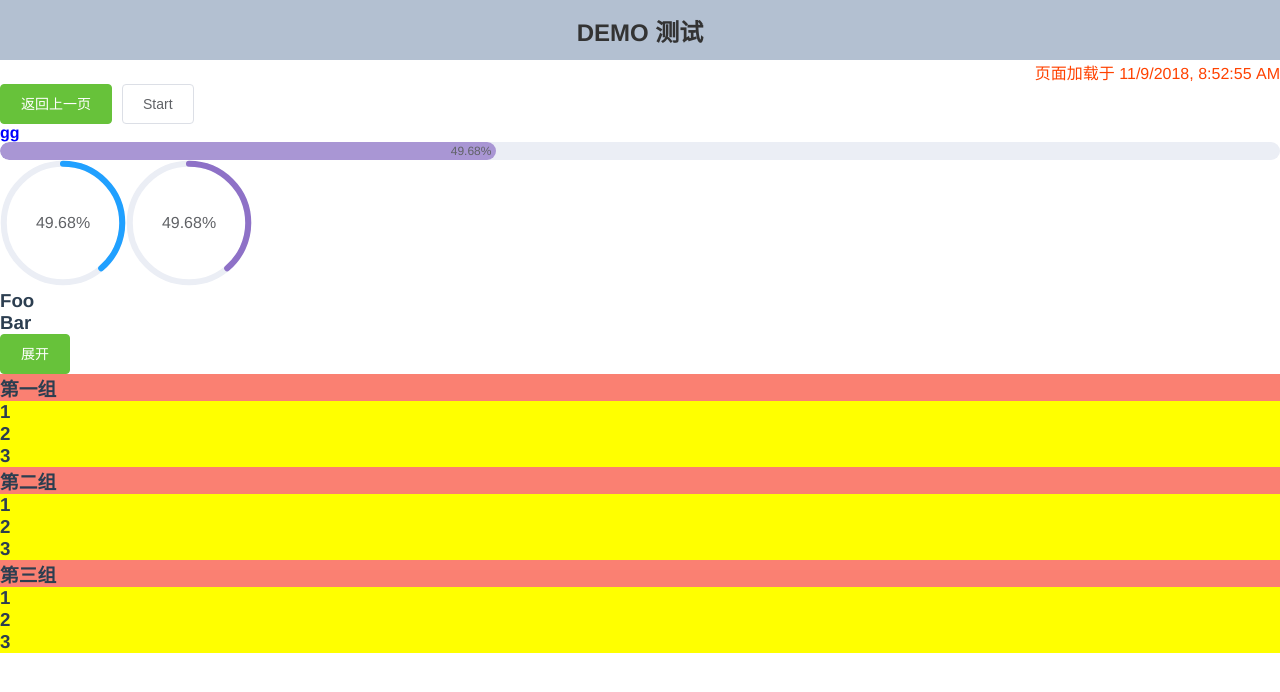
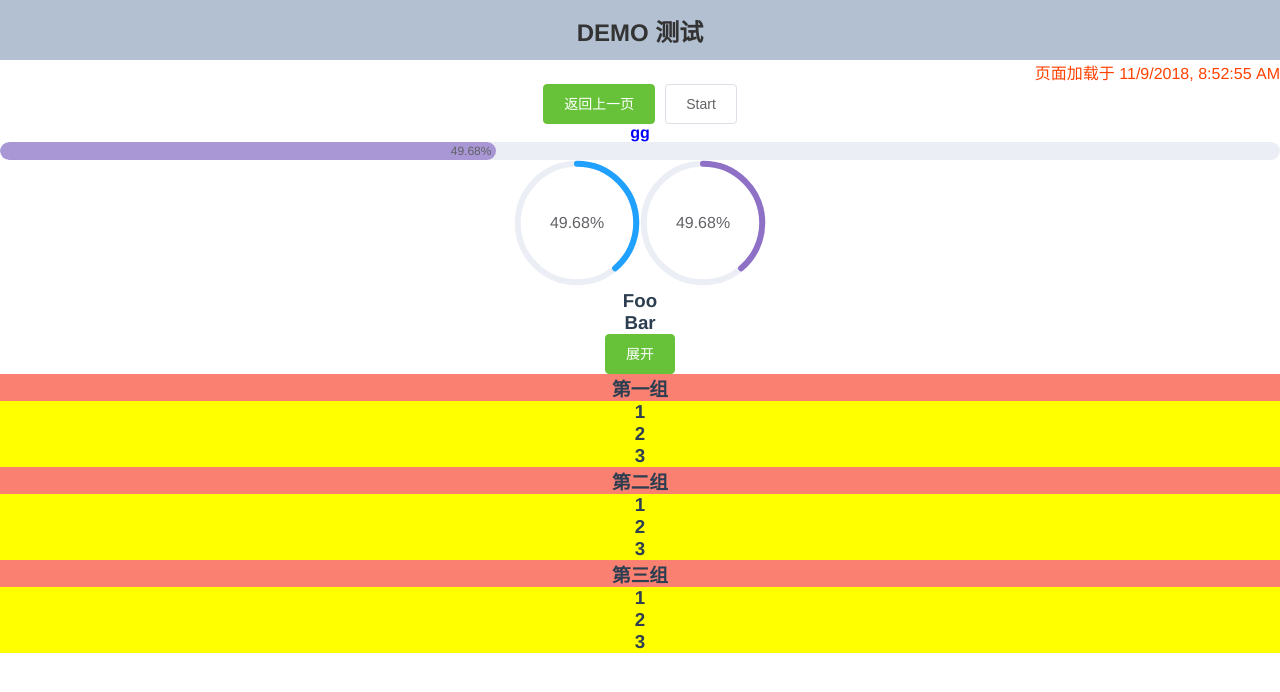
Before and after one commit to chengheai/daily-vue-demo, a Vue app: page /#/element in a window 1280 px wide. Shown: the top 692 px of the page. Built offline with nearby package versions, Linux system fonts and the light colour scheme.

Commit message:
fix center 🐸

```diff
--- a/src/components/Element.vue
+++ b/src/components/Element.vue
@@ -1,5 +1,5 @@
 <template>
-<div>
+<div style="text-align: center">
   <el-button type='success' @click="goback">返回上一页</el-button>
   <el-button @click="startHacking">Start</el-button>
   <h4 class="bb">{{show? 'hh': 'gg'}}</h4>
```
Also changed, not shown: 9 other files (tests, documents, lock files or other folders).
